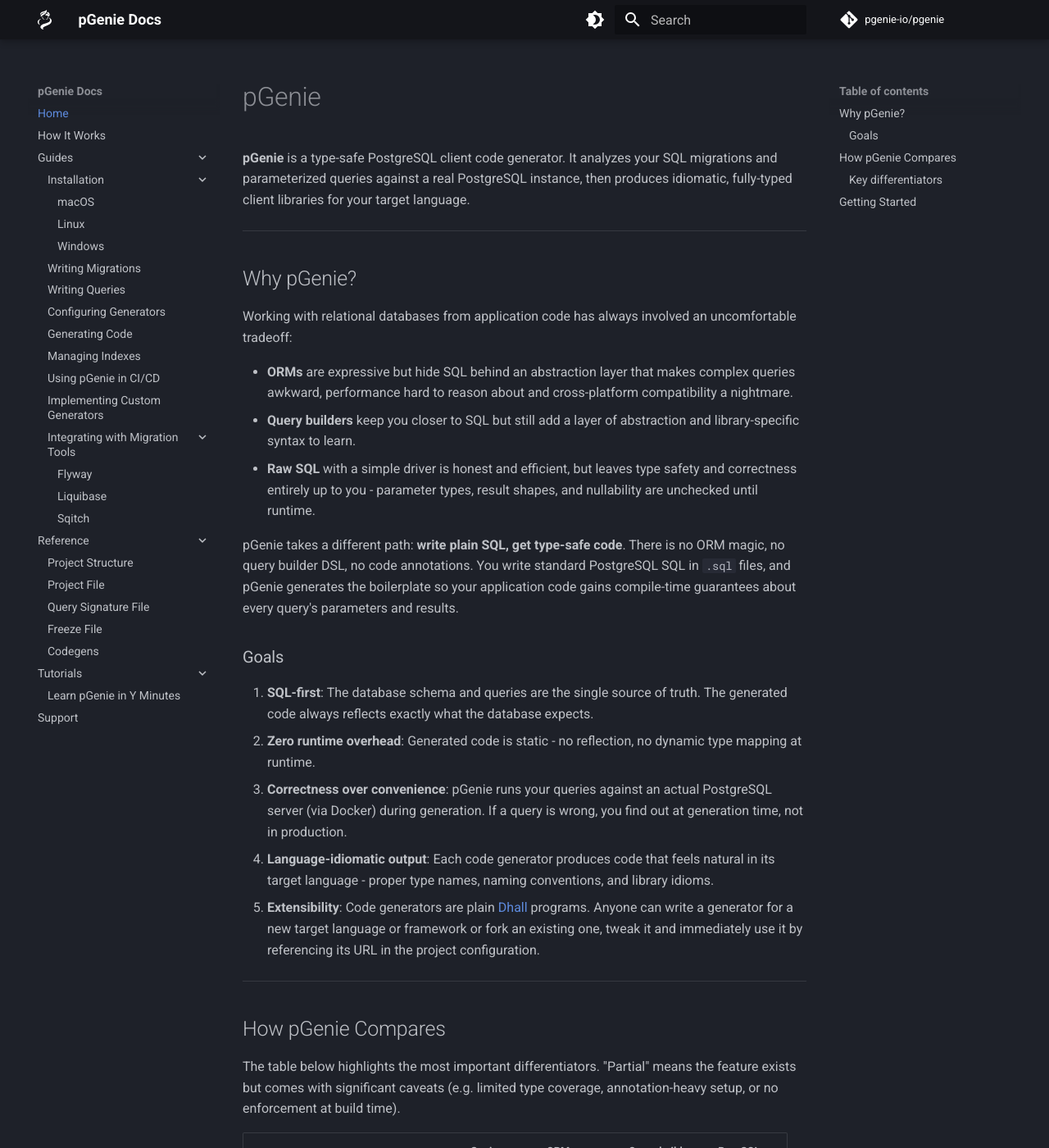
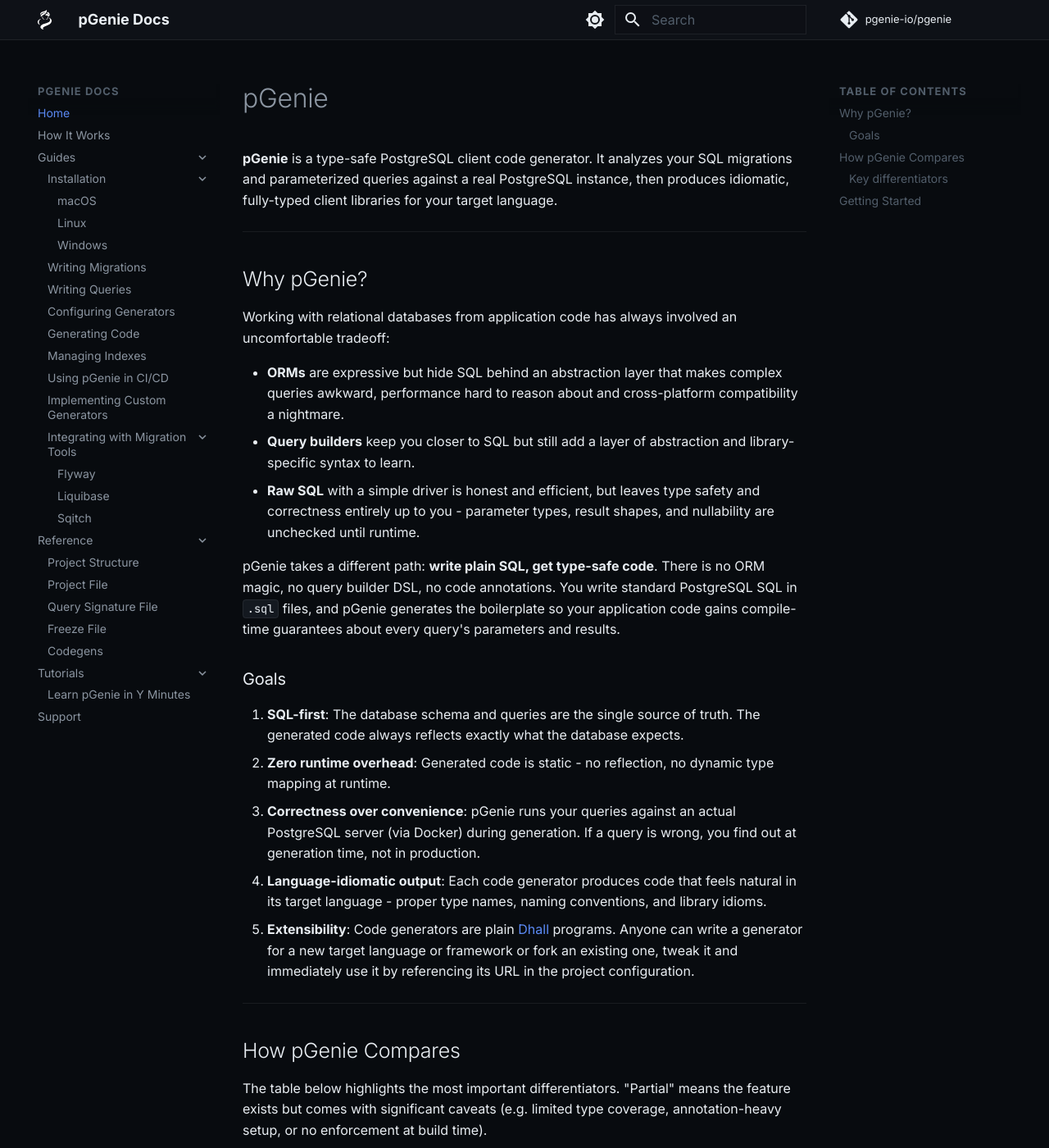
Before and after one commit to pgenie-io/docs, an MkDocs documentation site: the page built from docs/index.md, in a window 1280 px wide and 1400 px high. Shown: the whole window at 82% size. Built offline with MkDocs 1.6.1 and Material for MkDocs 9.7.7, drawn with Linux system fonts in a browser that asks for light colours; comment, search, counter and statistics services are not loaded.

Commit message:
Update the style

```diff
--- /dev/null
+++ b/docs/stylesheets/extra.css
@@ -0,0 +1,305 @@
+/* pGenie documentation – custom theme overrides                      */
+/* Color palette sourced from https://pgenie.io                        */
+
+/* ── Dark mode (slate) – mirrors pgenie.io exactly ─────────────────── */
+[data-md-color-scheme="slate"] {
+
+  /* Backgrounds */
+  --md-default-bg-color:           #080b0f;
+  --md-default-bg-color--light:    rgba(14, 17, 23, 0.5);
+  --md-default-bg-color--lighter:  #0e1117;
+  --md-default-bg-color--lightest: #141920;
+
+  /* Foreground / text */
+  --md-default-fg-color:           #e8edf2;
+  --md-default-fg-color--light:    #8b95a1;
+  --md-default-fg-color--lighter:  #525e6b;
+  --md-default-fg-color--lightest: #3a4454;
+
+  /* Primary (header background, sidebar title) */
+  --md-primary-fg-color:           #0e1117;
+  --md-primary-fg-color--light:    #141920;
+  --md-primary-fg-color--dark:     #080b0f;
+  --md-primary-bg-color:           #e8edf2;
+  --md-primary-bg-color--light:    #8b95a1;
+
+  /* Accent (active nav items, links, selections) */
+  --md-accent-fg-color:            #5b8af5;
+  --md-accent-fg-color--transparent: rgba(91, 138, 245, 0.1);
+  --md-accent-bg-color:            #e8edf2;
+
+  /* Links */
+  --md-typeset-a-color:            #5b8af5;
+
+  /* Code blocks */
+  --md-code-bg-color:              #0e1117;
+  --md-code-fg-color:              #e8edf2;
+
+  /* Syntax highlighting */
+  --md-code-hl-comment-color:      #525e6b;
+  --md-code-hl-punctuation-color:  #8b95a1;
+  --md-code-hl-keyword-color:      #5b8af5;
+  --md-code-hl-string-color:       #34d399;
+  --md-code-hl-number-color:       #d4a547;
+  --md-code-hl-operator-color:     #8b95a1;
+  --md-code-hl-name-color:         #e8edf2;
+  --md-code-hl-function-color:     #5b8af5;
+  --md-code-hl-special-color:      #d4a547;
+  --md-code-hl-constant-color:     #34d399;
+  --md-code-hl-variable-color:     #e8edf2;
+  --md-code-hl-generic-color:      #8b95a1;
+
+  /* Footer */
+  --md-footer-bg-color:            #0e1117;
+  --md-footer-bg-color--dark:      #080b0f;
+  --md-footer-fg-color:            #8b95a1;
+  --md-footer-fg-color--light:     #525e6b;
+  --md-footer-fg-color--lighter:   #3a4454;
+
+  /* Admonitions */
+  --md-admonition-bg-color:        rgba(14, 17, 23, 0.8);
+}
+
+/* ── Header ──────────────────────────────────────────────────────────── */
+[data-md-color-scheme="slate"] .md-header {
+  background-color: #0e1117;
+  border-bottom: 1px solid rgba(255, 255, 255, 0.07);
+  box-shadow: none;
+}
+
+[data-md-color-scheme="slate"] .md-header__title {
+  color: #e8edf2;
+}
+
+/* ── Tabs ────────────────────────────────────────────────────────────── */
+[data-md-color-scheme="slate"] .md-tabs {
+  background-color: #0e1117;
+  border-bottom: 1px solid rgba(255, 255, 255, 0.07);
+}
+
+[data-md-color-scheme="slate"] .md-tabs__link {
+  color: #8b95a1;
+}
+
+[data-md-color-scheme="slate"] .md-tabs__link--active,
+[data-md-color-scheme="slate"] .md-tabs__link:hover {
+  color: #e8edf2;
+}
+
+[data-md-color-scheme="slate"] .md-tabs__link--active::after {
+  background-color: #5b8af5;
+}
+
+/* ── Sidebar navigation ──────────────────────────────────────────────── */
+[data-md-color-scheme="slate"] .md-nav {
+  background-color: transparent;
+}
+
+[data-md-color-scheme="slate"] .md-nav__title {
+  color: #525e6b;
+  font-size: 0.65rem;
+  font-weight: 700;
+  letter-spacing: 0.08em;
+  text-transform: uppercase;
+}
+
+[data-md-color-scheme="slate"] .md-nav__link {
+  color: #8b95a1;
+}
+
+[data-md-color-scheme="slate"] .md-nav__link:hover,
+[data-md-color-scheme="slate"] .md-nav__link--active {
+  color: #e8edf2;
+}
+
+[data-md-color-scheme="slate"] .md-nav__link--active {
+  color: #5b8af5;
+}
+
+/* ── Sidebar surface ─────────────────────────────────────────────────── */
+[data-md-color-scheme="slate"] .md-sidebar {
+  background-color: #080b0f;
+}
+
+/* ── Content area ────────────────────────────────────────────────────── */
+[data-md-color-scheme="slate"] .md-content {
+  background-color: #080b0f;
+}
+
+/* ── Code blocks ─────────────────────────────────────────────────────── */
+[data-md-color-scheme="slate"] .highlight,
+[data-md-color-scheme="slate"] .highlight pre,
+[data-md-color-scheme="slate"] code {
+  background-color: #0e1117;
+  border-radius: 6px;
+}
+
+[data-md-color-scheme="slate"] .md-typeset code {
+  background-color: #141920;
+  border: 1px solid rgba(255, 255, 255, 0.07);
+  border-radius: 4px;
+  color: #e8edf2;
+  padding: 0.1em 0.35em;
+}
+
+[data-md-color-scheme="slate"] .md-typeset pre > code {
+  background-color: transparent;
+  border: none;
+  padding: 0;
+}
+
+[data-md-color-scheme="slate"] .md-typeset .highlight {
+  border: 1px solid rgba(255, 255, 255, 0.07);
+  border-radius: 6px;
+}
+
+/* ── Tables ──────────────────────────────────────────────────────────── */
+[data-md-color-scheme="slate"] .md-typeset table:not([class]) {
+  border: 1px solid rgba(255, 255, 255, 0.07);
+  border-radius: 6px;
+  overflow: hidden;
+}
+
+[data-md-color-scheme="slate"] .md-typeset table:not([class]) th {
+  background-color: #0e1117;
+  color: #e8edf2;
+  border-bottom: 1px solid rgba(255, 255, 255, 0.07);
+}
+
+[data-md-color-scheme="slate"] .md-typeset table:not([class]) tr:nth-child(even) {
+  background-color: rgba(14, 17, 23, 0.4);
+}
+
+[data-md-color-scheme="slate"] .md-typeset table:not([class]) tr:hover {
+  background-color: rgba(91, 138, 245, 0.05);
+}
+
+[data-md-color-scheme="slate"] .md-typeset table:not([class]) td {
+  border-top: 1px solid rgba(255, 255, 255, 0.05);
+}
+
+/* ── Admonitions ─────────────────────────────────────────────────────── */
+[data-md-color-scheme="slate"] .md-typeset .admonition,
+[data-md-color-scheme="slate"] .md-typeset details {
+  background-color: rgba(14, 17, 23, 0.7);
+  border-color: rgba(255, 255, 255, 0.07);
+  border-radius: 6px;
+}
+
+[data-md-color-scheme="slate"] .md-typeset .admonition-title,
+[data-md-color-scheme="slate"] .md-typeset summary {
+  background-color: rgba(20, 25, 32, 0.8);
+}
+
+/* Note  */
+[data-md-color-scheme="slate"] .md-typeset .admonition.note,
+[data-md-color-scheme="slate"] .md-typeset details.note {
+  border-left-color: #5b8af5;
+}
+
+[data-md-color-scheme="slate"] .md-typeset .note > .admonition-title,
+[data-md-color-scheme="slate"] .md-typeset .note > summary {
+  background-color: rgba(91, 138, 245, 0.08);
+}
+
+/* Tip */
+[data-md-color-scheme="slate"] .md-typeset .admonition.tip,
+[data-md-color-scheme="slate"] .md-typeset details.tip {
+  border-left-color: #34d399;
+}
+
+[data-md-color-scheme="slate"] .md-typeset .tip > .admonition-title,
+[data-md-color-scheme="slate"] .md-typeset .tip > summary {
+  background-color: rgba(52, 211, 153, 0.08);
+}
+
+/* Warning */
+[data-md-color-scheme="slate"] .md-typeset .admonition.warning,
+[data-md-color-scheme="slate"] .md-typeset details.warning {
+  border-left-color: #d4a547;
+}
+
+[data-md-color-scheme="slate"] .md-typeset .warning > .admonition-title,
+[data-md-color-scheme="slate"] .md-typeset .warning > summary {
+  background-color: rgba(212, 165, 71, 0.08);
+}
+
+/* ── Footer ──────────────────────────────────────────────────────────── */
+[data-md-color-scheme="slate"] .md-footer {
+  background-color: #0e1117;
+  border-top: 1px solid rgba(255, 255, 255, 0.07);
+}
+
+[data-md-color-scheme="slate"] .md-footer-meta {
+  background-color: #080b0f;
+}
+
+[data-md-color-scheme="slate"] .md-footer__link {
+  color: #8b95a1;
+}
+
+[data-md-color-scheme="slate"] .md-footer__link:hover {
+  color: #e8edf2;
+}
+
+/* ── Search ──────────────────────────────────────────────────────────── */
+[data-md-color-scheme="slate"] .md-search__input {
+  background-color: rgba(14, 17, 23, 0.8);
+  border: 1px solid rgba(255, 255, 255, 0.07);
+  color: #e8edf2;
+}
+
+[data-md-color-scheme="slate"] .md-search__input::placeholder {
+  color: #525e6b;
+}
+
+[data-md-color-scheme="slate"] .md-search-result {
+  background-color: #0e1117;
+  border: 1px solid rgba(255, 255, 255, 0.07);
+}
+
+/* ── Table of contents ───────────────────────────────────────────────── */
+[data-md-color-scheme="slate"] .md-nav--secondary .md-nav__link {
+  color: #525e6b;
+}
+
+[data-md-color-scheme="slate"] .md-nav--secondary .md-nav__link:hover,
+[data-md-color-scheme="slate"] .md-nav--secondary .md-nav__link--active {
+  color: #5b8af5;
+}
+
+/* ── Horizontal rules ────────────────────────────────────────────────── */
+[data-md-color-scheme="slate"] .md-typeset hr {
+  border-color: rgba(255, 255, 255, 0.07);
+}
+
+/* ── Scrollbar ───────────────────────────────────────────────────────── */
+[data-md-color-scheme="slate"] ::-webkit-scrollbar {
+  width: 6px;
+  height: 6px;
+}
+
+[data-md-color-scheme="slate"] ::-webkit-scrollbar-track {
+  background: #080b0f;
+}
+
+[data-md-color-scheme="slate"] ::-webkit-scrollbar-thumb {
+  background: #141920;
+  border-radius: 3px;
+}
+
+[data-md-color-scheme="slate"] ::-webkit-scrollbar-thumb:hover {
+  background: #525e6b;
+}
+
+/* ── Light mode – keep the accent colour consistent ──────────────────── */
+[data-md-color-scheme="default"] {
+  --md-primary-fg-color:           #0e1117;
+  --md-primary-bg-color:           #ffffff;
+  --md-accent-fg-color:            #3a6fe8;
+  --md-typeset-a-color:            #3a6fe8;
+}
+
+[data-md-color-scheme="default"] .md-typeset table:not([class]) tr:hover {
+  background-color: rgba(58, 111, 232, 0.04);
+}
--- a/mkdocs.yml
+++ b/mkdocs.yml
@@ -15,18 +15,21 @@
   name: material
   logo: logo-icon.svg
   favicon: logo-icon.svg
+  font:
+    text: Inter
+    code: JetBrains Mono
   palette:
     - scheme: slate
-      primary: black
-      accent: deep orange
+      primary: custom
+      accent: custom
+      toggle:
+        icon: material/brightness-7
+        name: Switch to light mode
+    - scheme: default
+      primary: custom
+      accent: custom
       toggle:
         icon: material/brightness-4
-        name: Switch to light mode
-    - scheme: default
-      primary: black
-      accent: deep orange
-      toggle:
-        icon: material/brightness-7
         name: Switch to dark mode
 
   features:
@@ -40,6 +43,9 @@
     - navigation.tabs.sticky
     - toc.follow
     - content.footnote.tooltips
+
+extra_css:
+  - stylesheets/extra.css
 
 markdown_extensions:
   - footnotes
```
